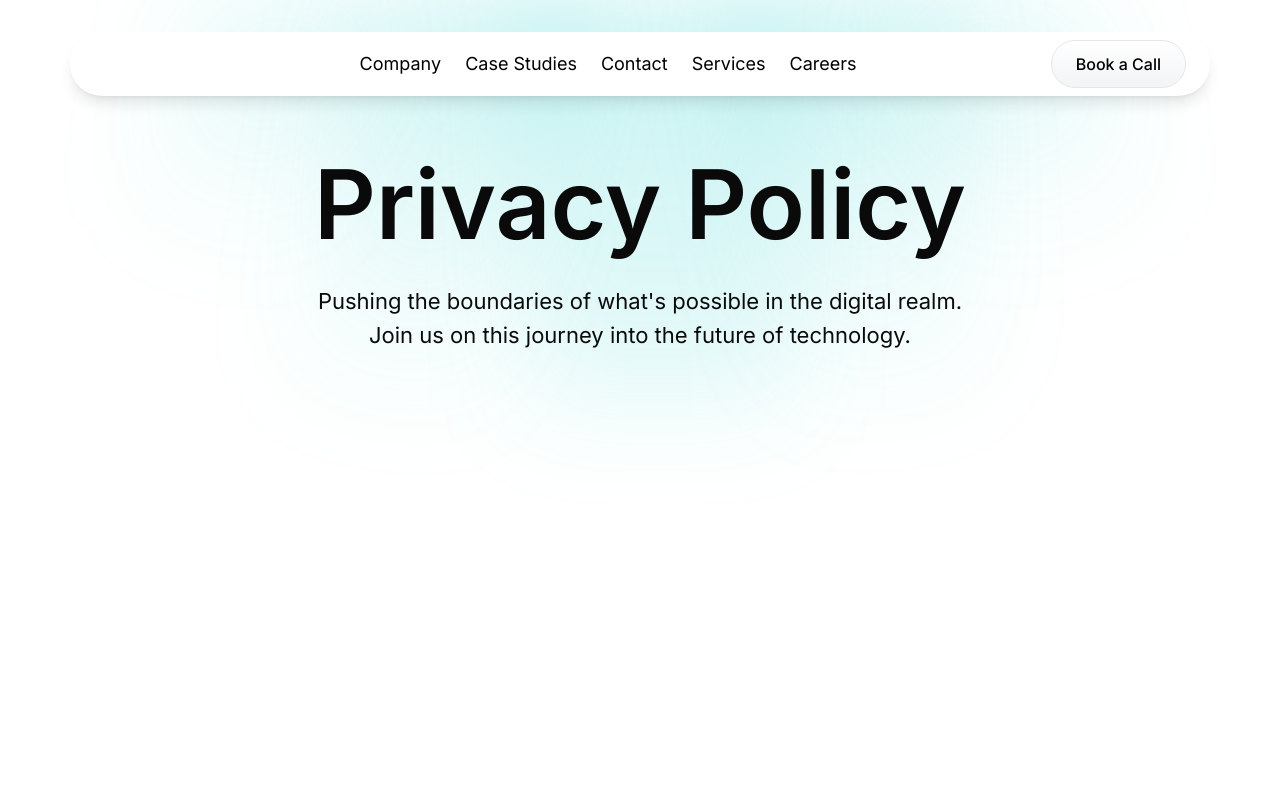
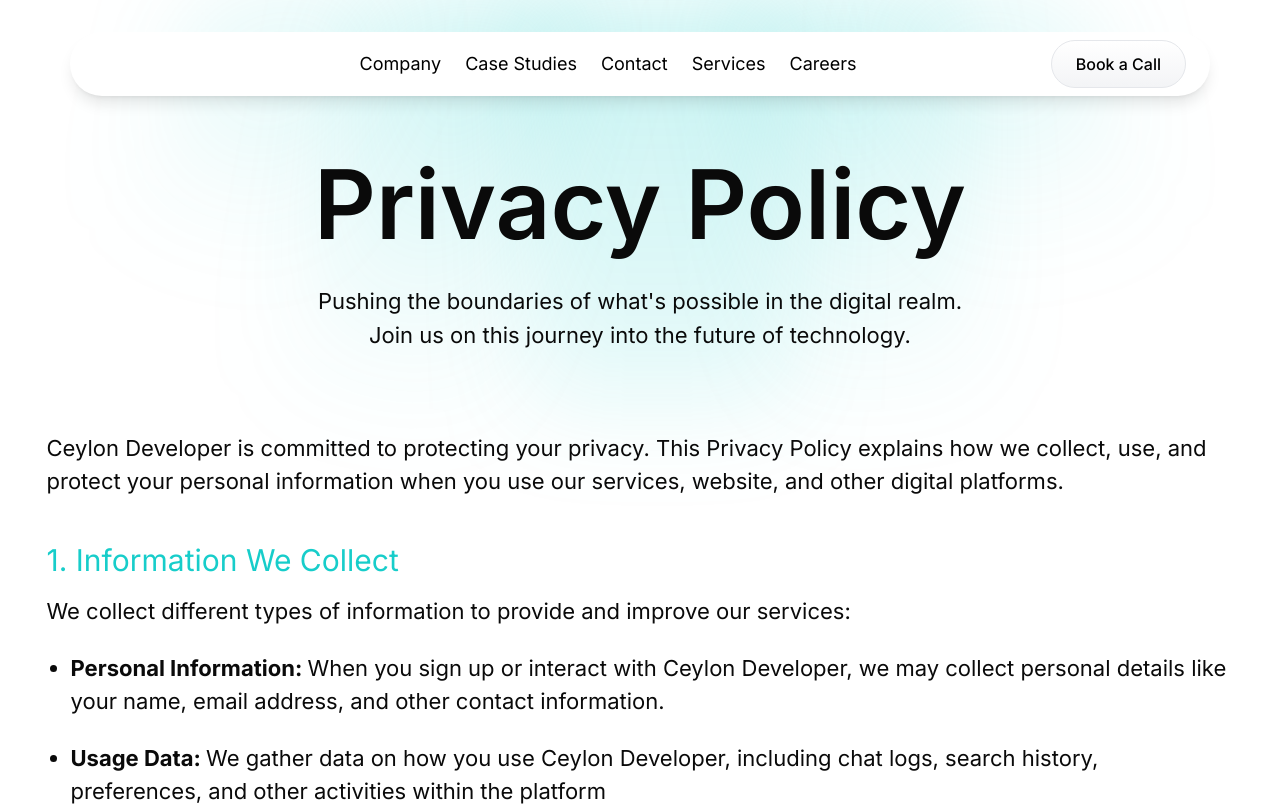
Before and after one commit to Roshen-Perera/ceylon-developers-portfolio, a Next.js app: page /privacy in a window 1280 px wide. Shown: the top 806 px of the page. Built offline with nearby package versions, Linux system fonts and the light colour scheme.

Commit message:
Add PrivacyPolicies component to privacy policy page

```diff
--- a/app/privacy/page.tsx
+++ b/app/privacy/page.tsx
@@ -1,5 +1,6 @@
 import BlueGlow from '@/components/blueGlow'
 import NavBar from '@/components/navBar'
+import PrivacyPolicies from '@/components/privacyPolicies';
 import React from 'react'
 
 const Page = () => {
@@ -19,6 +20,7 @@ const Page = () => {
           </p>
         </div>
       </div>
+      <PrivacyPolicies/>
     </div>
   );
 }
```
